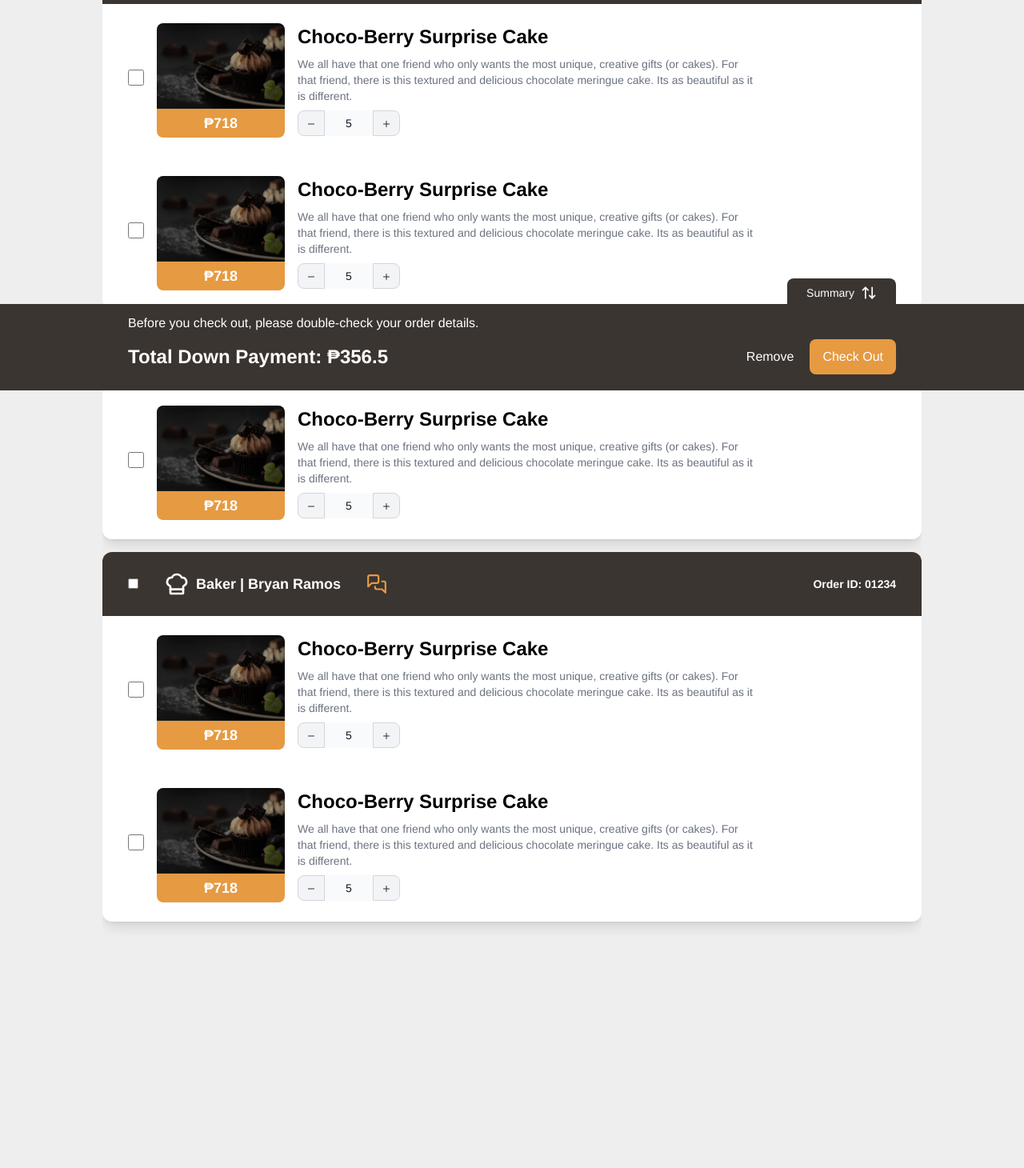
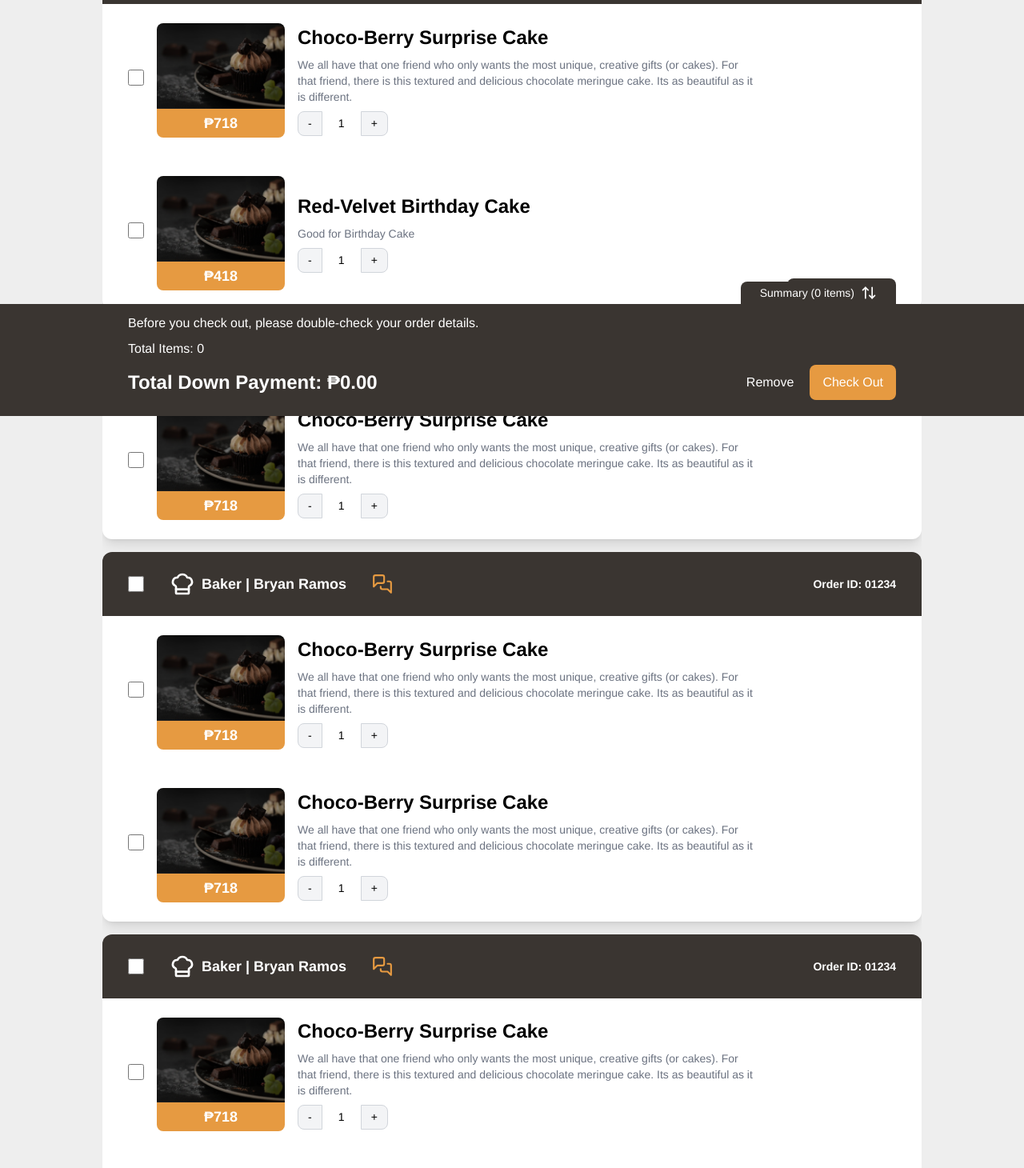
Before and after one commit to BryanIanRamos/Cake-Area, a React (Vite) app: page /Cart in a window 1280 px wide. Shown: the part 420-1880 px from the top of the page at 80% size. Before the commit the page ends 1716 px from the top, so only its background shows below. Built offline with nearby package versions, Linux system fonts and the light colour scheme.

Commit message:
feat: Checkbox funtionality in the Cart Tab

```diff
--- a/src/components/buyer/Cancelled.jsx
+++ b/src/components/buyer/Cancelled.jsx
@@ -6,12 +6,12 @@ export default function Cancelled({ data }) {
       {/*Product Container*/}
       <div className="flex flex-row items-center gap-4">
         <div>
-          <input
+          {/* <input
             type="checkbox"
             name=""
             id=""
             className="w-4 h-4 md:w-5 md:h-5"
-          />
+          /> */}
         </div>
 
         {/* Product Image Container */}
--- a/src/components/buyer/CardProducts.jsx
+++ b/src/components/buyer/CardProducts.jsx
@@ -1,14 +1,58 @@
 import React from "react";
+import { useState, useEffect } from "react";
 
-export default function CardProducts({ data }) {
+// Add this CSS class to hide the spinners
+const inputStyles = `
+  /* For Chrome, Safari, Edge */
+  input::-webkit-outer-spin-button,
+  input::-webkit-inner-spin-button {
+    -webkit-appearance: none;
+    margin: 0;
+  }
+
+  /* For Firefox */
+  input[type=number] {
+    -moz-appearance: textfield;
+  }
+`;
+
+export default function CardProducts({ data, isSelected }) {
+  const [quantity, setQuantity] = useState(data.quantity || 1);
+  const [isChecked, setIsChecked] = useState(false);
+
+  // Add useEffect to sync with parent's isSelected prop
+  useEffect(() => {
+    setIsChecked(isSelected);
+  }, [isSelected]);
+
+  // Add handler for individual checkbox
+  const handleCheckboxChange = (e) => {
+    setIsChecked(e.target.checked);
+  };
+
+  const handleIncrement = () => {
+    setQuantity(prev => prev + 1);
+  };
+
+  const handleDecrement = () => {
+    setQuantity(prev => (prev > 1 ? prev - 1 : 1));
+  };
+
+  const handleQuantityChange = (e) => {
+    const value = parseInt(e.target.value) || 1;
+    setQuantity(value < 1 ? 1 : value);
+  };
+
   return (
+    <>
+      <style>{inputStyles}</style>
       <div className="flex flex-row items-start py-4 md:py-6 px-4 md:px-8 justify-between gap-4 md:gap-0">
         <div className="flex flex-row items-center gap-4">
           <div>
             <input
               type="checkbox"
-            name=""
-            id=""
+              checked={isChecked}
+              onChange={handleCheckboxChange}
               className="w-4 h-4 md:w-5 md:h-5"
             />
           </div>
@@ -30,82 +74,34 @@ export default function CardProducts({ data }) {
             <h3 className="font-bold text-base md:text-xl lg:text-2xl line-clamp-2">
               {data.productName}
             </h3>
-
-          {/* Description - Hidden on mobile */}
-          <p className="hidden md:block text-xs lg:text-sm text-gray-500">
+            <p className="text-sm text-gray-500">
               {data.description}
             </p>
-
-          {/* Quantity Controls */}
-          <form>
-            <div className="relative flex items-center max-w-[8rem]">
+            <div className="flex items-center gap-4">
+              <div className="flex items-center">
                 <button
-                type="button"
-                id="decrement-button"
-                className="bg-gray-100 hover:bg-gray-200 border border-gray-300 rounded-s-lg p-1.5 md:p-3 h-6 md:h-8 focus:ring-gray-100 focus:ring-2 focus:outline-none"
+                  onClick={handleDecrement}
+                  className="bg-gray-100 px-3 py-1 rounded-l-lg border border-gray-300"
                 >
-                <svg
-                  className="w-1 h-1 md:w-2 md:h-2 text-gray-900"
-                  aria-hidden="true"
-                  xmlns="http://www.w3.org/2000/svg"
-                  fill="none"
-                  viewBox="0 0 18 2"
-                >
-                  <path
-                    stroke="currentColor"
-                    strokeLinecap="round"
-                    strokeLinejoin="round"
-                    strokeWidth="2"
-                    d="M1 1h16"
-                  />
-                </svg>
+                  -
                 </button>
                 <input
-                type="text"
-                id="quantity-input"
-                data-input-counter
-                className="bg-gray-50 border-x-0 border-gray-300 h-6 md:h-8 text-center text-gray-900 text-xs md:text-sm focus:ring-blue-500 focus:border-blue-500 block w-full py-1.5 md:py-2.5"
-                placeholder="999"
-                value="5"
-                required
+                  type="number"
+                  value={quantity}
+                  onChange={handleQuantityChange}
+                  className="w-12 text-center border-gray-300"
                 />
                 <button
-                type="button"
-                id="increment-button"
-                className="bg-gray-100 hover:bg-gray-200 border border-gray-300 rounded-e-lg p-1.5 md:p-3 h-6 md:h-8 focus:ring-gray-100 focus:ring-2 focus:outline-none"
+                  onClick={handleIncrement}
+                  className="bg-gray-100 px-3 py-1 rounded-r-lg border border-gray-300"
                 >
-                <svg
-                  className="w-1 h-1 md:w-2 md:h-2 text-gray-900"
-                  aria-hidden="true"
-                  xmlns="http://www.w3.org/2000/svg"
-                  fill="none"
-                  viewBox="0 0 18 18"
-                >
-                  <path
-                    stroke="currentColor"
-                    strokeLinecap="round"
-                    strokeLinejoin="round"
-                    strokeWidth="2"
-                    d="M9 1v16M1 9h16"
-                  />
-                </svg>
+                  +
                 </button>
               </div>
-          </form>
             </div>
           </div>
-
-      {/* Order Details */}
-      {/* <div className="flex flex-col gap-2 md:gap-8 font-semibold w-auto">
-        <div className="gap-1 md:gap-2">
-          <p className="text-xs md:text-sm text-primary font-bold">Order Placed: </p>
-          <p className="text-xs md:text-sm">{data.orderDate}</p>
         </div>
-        <div className="gap-1 md:gap-2">
-          <p className="text-xs md:text-sm text-primary font-bold">To Receive: </p>
-          <p className="text-xs md:text-sm">{data.receiveDate}</p>
       </div>
-      </div> */}
-    </div>
+    </>
   );
 }
--- a/src/components/buyer/CartSummary.jsx
+++ b/src/components/buyer/CartSummary.jsx
@@ -1,18 +1,17 @@
 import React, { useState } from "react";
 import { LuArrowUpDown } from "react-icons/lu";
 
-const CartSummary = ({ totalAmount }) => {
+const CartSummary = ({ totalAmount, totalQuantity }) => {
   const [isVisible, setIsVisible] = useState(false);
 
   return (
     <div className="fixed bottom-0 w-full">
-      {/* Container for both button and content */}
       <div
         className={`transform transition-all duration-300 ease-in-out ${
           isVisible ? "translate-y-0" : "translate-y-full"
         }`}
       >
-        {/* Toggle Button - Attached to the right side */}
+        {/* Toggle Button */}
         <button
           onClick={() => setIsVisible(!isVisible)}
           className="absolute -top-8 right-4 md:right-40 bg-secondary px-6 py-1 rounded-t-lg hover:bg-secondary/90 transition-all duration-300 cursor-pointer flex items-center gap-2"
@@ -32,9 +31,15 @@ const CartSummary = ({ totalAmount }) => {
             <p className="text-xs md:text-sm lg:text-base text-white">
               Before you check out, please double-check your order details.
             </p>
+            {/* Add Total Items Row */}
+            <div className="flex justify-between items-center mt-2">
+              <span className="text-sm md:text-base text-white">
+                Total Items: {totalQuantity || 0}
+              </span>
+            </div>
             <div className="flex flex-row justify-between items-center my-1 md:my-2">
               <span className="font-bold text-md sm:text-lg md:text-xl lg:text-2xl text-white">
-                Total Down Payment: ₱{totalAmount}
+                Total Down Payment: ₱{totalAmount?.toFixed(2) || "0.00"}
               </span>
               <div className="flex space-x-2">
                 <button className="mr-3 text-xs md:text-base text-white rounded-lg hover:text-gray-200 transition-colors">
@@ -49,14 +54,16 @@ const CartSummary = ({ totalAmount }) => {
         </div>
       </div>
 
-      {/* Static button that stays visible when content is hidden */}
+      {/* Static button */}
       <button
         onClick={() => setIsVisible(!isVisible)}
         className={`absolute bottom-0 right-4 md:right-40 bg-secondary px-6 py-1 rounded-t-lg hover:bg-secondary/90 transition-opacity duration-300 cursor-pointer flex items-center gap-2 ${
           isVisible ? "opacity-0" : "opacity-100"
         }`}
       >
-        <span className="text-white text-sm">Summary</span>
+        <span className="text-white text-sm">
+          Summary ({totalQuantity || 0} items)
+        </span>
         <LuArrowUpDown className="text-white transform rotate-180" size={20} />
       </button>
     </div>
--- a/src/components/buyer/Completed.jsx
+++ b/src/components/buyer/Completed.jsx
@@ -6,12 +6,12 @@ export default function Completed({ data }) {
       {/*Product Container*/}
       <div className="flex flex-row items-center gap-4">
         <div>
-          <input
+          {/* <input
             type="checkbox"
             name=""
             id=""
             className="w-4 h-4 md:w-5 md:h-5"
-          />
+          /> */}
         </div>
 
         {/* Product Image Container */}
--- a/src/components/buyer/InProcess.jsx
+++ b/src/components/buyer/InProcess.jsx
@@ -6,12 +6,12 @@ export default function InProcess({ data }) {
       {/*Product Container*/}
       <div className="flex flex-row items-center gap-4">
         <div>
-          <input
+          {/* <input
             type="checkbox"
             name=""
             id=""
             className="w-4 h-4 md:w-5 md:h-5"
-          />
+          /> */}
         </div>
 
         {/* Product Image Container */}
--- a/src/components/buyer/OrderCard.jsx
+++ b/src/components/buyer/OrderCard.jsx
@@ -1,4 +1,4 @@
-import React from 'react';
+import React, { useState, useEffect } from 'react';
 import { LuMessagesSquare } from "react-icons/lu";
 import { LuChefHat } from "react-icons/lu";
 import CardProducts from "./CardProducts";
@@ -8,15 +8,93 @@ import Completed from "./Completed";
 import Cancelled from "./Cancelled";
 import Refund from "./Refund";
 
-const OrderCard = ({ data, type }) => {
+const OrderCard = ({ data, type, onTotalChange }) => {
+  const [isAllSelected, setIsAllSelected] = useState(false);
+  const [selectedProducts, setSelectedProducts] = useState([]);
+
+  // Update total calculations whenever selectedProducts changes
+  useEffect(() => {
+    if (onTotalChange) {
+      const totalAmount = selectedProducts.reduce((sum, product) => {
+        return sum + (product.price * product.quantity);
+      }, 0);
+
+      onTotalChange({
+        amount: totalAmount,
+        selectedProducts: selectedProducts,
+        quantity: selectedProducts.reduce((sum, product) => sum + product.quantity, 0)
+      });
+    }
+  }, [selectedProducts, onTotalChange]);
+
+  // Handle header checkbox change
+  const handleHeaderCheckboxChange = (e) => {
+    const checked = e.target.checked;
+    setIsAllSelected(checked);
+
+    if (checked) {
+      // Select all products with their current quantities
+      const allProducts = data.products.map(product => ({
+        ...product,
+        quantity: product.quantity || 1
+      }));
+      setSelectedProducts(allProducts);
+    } else {
+      setSelectedProducts([]);
+    }
+  };
+
+  // Handle individual product selection and quantity changes
+  const handleProductChange = (product, isChecked, quantity = 1) => {
+    setSelectedProducts(prev => {
+      let newSelected;
+      if (isChecked) {
+        // Add or update product with current quantity and calculated total
+        const updatedProduct = {
+          ...product,
+          quantity,
+          totalPrice: product.price * quantity
+        };
+        newSelected = [...prev.filter(p => p.id !== product.id), updatedProduct];
+      } else {
+        // Remove product if unchecked
+        newSelected = prev.filter(p => p.id !== product.id);
+      }
+
+      // Calculate and update total amount
+      const totalAmount = newSelected.reduce((sum, p) => sum + p.totalPrice, 0);
+      const totalQuantity = newSelected.reduce((sum, p) => sum + p.quantity, 0);
+
+      if (onTotalChange) {
+        onTotalChange({
+          amount: totalAmount,
+          quantity: totalQuantity,
+          selectedProducts: newSelected
+        });
+      }
+
+      return newSelected;
+    });
+
+    // Update isAllSelected based on whether all products are selected
+    const allProducts = data.products.length;
+    const selectedCount = isChecked
+      ? selectedProducts.length + 1
+      : selectedProducts.length - 1;
+    setIsAllSelected(selectedCount === allProducts);
+  };
+
   // Helper function to render the order content based on type
   const renderOrderContent = () => {
     switch(type) {
       case 'cart':
         return data.products.map((product, index) => (
-          <div>
-
-            <CardProducts key={index} data={product} />
+          <div key={index}>
+            <CardProducts
+              data={product}
+              isSelected={isAllSelected}
+              onProductChange={handleProductChange}
+            />
           </div>
         ));
 
@@ -169,42 +247,6 @@ const OrderCard = ({ data, type }) => {
             </div>
           </div>
         );
-      case 'cancelled':
-        return (
-          <div className="flex justify-between">
-            {/* Products */}
-            <div>
-              {data.products.map((product, index) => (
-                <Cancelled
-                  key={index}
-                  data={{
-                    ...data,
-                    products: product
-                  }}
-                />
-              ))}
-            </div>
-            <div className="flex flex-col justify-between my-8">
-              {/* Order Dates */}
-              <div className="flex justify-end gap-8 px-8 pt-4 font-semibold">
-                <div>
-                  <p className="text-orange-400 text-base">Order Placed</p>
-                  <p className="text-sm">{data.orderDate}</p>
-                </div>
-                <div>
-                  <p className="text-orange-400 text-base">To Receive</p>
-                  <p className="text-sm">{data.receiveDate}</p>
-                </div>
-              </div>
-              {/* Cancel Button - Only show for in-process */}
-                <div className="flex justify-end px-8 pb-4 gap-4">
-                  <button className="bg-gray-300 text-black px-8 py-2 rounded">
-                    Visit Shop
-                  </button>
-                </div>
-            </div>
-          </div>
-        );
         case 'refund':
         return (
           <div className="flex justify-between">
@@ -265,11 +307,20 @@ const OrderCard = ({ data, type }) => {
       {/* Header */}
       <div className="flex flex-row gap-4 md:gap-8 items-center justify-between bg-secondary rounded-t-xl py-6 px-4 md:px-8 text-white">
         <div className='flex gap-4 md:gap-8 items-center'>
-          <input type="checkbox" name="" id=""/>
+          {type === 'cart' && (
+            <>
+              <input
+                type="checkbox"
+                checked={isAllSelected}
+                onChange={handleHeaderCheckboxChange}
+                className="w-4 h-4 md:w-5 md:h-5"
+              />
+            </>
+          )}
           <div className="flex gap-2 items-center text-xs md:text-lg font-semibold">
             <LuChefHat size={32} className="md:size-42" />Baker |  {data.bakerName}
           </div>
-          <LuMessagesSquare size={26} className="text-primary" />
+          <LuMessagesSquare size={26} className="text-primary cursor-pointer" />
         </div>
 
 
--- a/src/components/buyer/Refund.jsx
+++ b/src/components/buyer/Refund.jsx
@@ -6,12 +6,12 @@ export default function Refund({ data }) {
       {/*Product Container*/}
       <div className="flex flex-row items-center gap-4">
         <div>
-          <input
+          {/* <input
             type="checkbox"
             name=""
             id=""
             className="w-4 h-4 md:w-5 md:h-5"
-          />
+          /> */}
         </div>
 
         {/* Product Image Container */}
--- a/src/components/buyer/ToRecieve.jsx
+++ b/src/components/buyer/ToRecieve.jsx
@@ -6,12 +6,12 @@ export default function ToReceive({ data }) {
       {/*Product Container*/}
       <div className="flex flex-row items-center gap-4">
         <div>
-          <input
+          {/* <input
             type="checkbox"
             name=""
             id=""
             className="w-4 h-4 md:w-5 md:h-5"
-          />
+          /> */}
         </div>
 
         {/* Product Image Container */}
--- a/src/data/CartData.json
+++ b/src/data/CartData.json
@@ -11,9 +11,9 @@
           "image": "/src/assets/Cake_BG.png"
         },
         {
-          "productName": "Choco-Berry Surprise Cake",
-          "description": "We all have that one friend who only wants the most unique, creative gifts (or cakes). For that friend, there is this textured and delicious chocolate meringue cake. Its as beautiful as it is different.",
-          "price": 718.0,
+          "productName": "Red-Velvet Birthday Cake",
+          "description": "Good for Birthday Cake",
+          "price": 418.0,
           "image": "/src/assets/Cake_BG.png"
         }
       ]
@@ -47,6 +47,36 @@
           "image": "/src/assets/Cake_BG.png"
         }
       ]
+    },
+    {
+      "id": "01234",
+      "bakerName": "Bryan Ramos",
+      "products": [
+        {
+          "productName": "Choco-Berry Surprise Cake",
+          "description": "We all have that one friend who only wants the most unique, creative gifts (or cakes). For that friend, there is this textured and delicious chocolate meringue cake. Its as beautiful as it is different.",
+          "price": 718.0,
+          "image": "/src/assets/Cake_BG.png"
+        },
+        {
+          "productName": "Choco-Berry Surprise Cake",
+          "description": "We all have that one friend who only wants the most unique, creative gifts (or cakes). For that friend, there is this textured and delicious chocolate meringue cake. Its as beautiful as it is different.",
+          "price": 718.0,
+          "image": "/src/assets/Cake_BG.png"
+        },
+        {
+          "productName": "Choco-Berry Surprise Cake",
+          "description": "We all have that one friend who only wants the most unique, creative gifts (or cakes). For that friend, there is this textured and delicious chocolate meringue cake. Its as beautiful as it is different.",
+          "price": 718.0,
+          "image": "/src/assets/Cake_BG.png"
+        },
+        {
+          "productName": "Choco-Berry Surprise Cake",
+          "description": "We all have that one friend who only wants the most unique, creative gifts (or cakes). For that friend, there is this textured and delicious chocolate meringue cake. Its as beautiful as it is different.",
+          "price": 718.0,
+          "image": "/src/assets/Cake_BG.png"
+        }
+      ]
     }
   ]
 }
--- a/src/pages/buyer/Cart.jsx
+++ b/src/pages/buyer/Cart.jsx
@@ -1,5 +1,5 @@
-import React from "react";
-import { Routes, Route, useNavigate } from "react-router-dom";
+import React, { useState, useEffect } from "react";
+import { Routes, Route, useNavigate, useLocation } from "react-router-dom";
 import { LuArrowUpDown } from "react-icons/lu";
 
 // To be Cleaned
@@ -22,6 +22,58 @@ import RefundData from "../../data/RefundData.json";
 
 const Cart = () => {
   const navigate = useNavigate();
+  const location = useLocation();
+  const [totalAmount, setTotalAmount] = useState(0);
+  const [totalQuantity, setTotalQuantity] = useState(0);
+  const [selectedProducts, setSelectedProducts] = useState([]);
+
+  const handleTotalChange = ({ amount, quantity }) => {
+    console.log("Total Amount:", amount, "Total Quantity:", quantity);
+    setTotalAmount(amount);
+    setTotalQuantity(quantity);
+  };
+
+  useEffect(() => {
+    console.log("Selected Products:", selectedProducts);
+    console.log("Total Amount:", totalAmount, "Total Quantity:", totalQuantity);
+    const calculatedTotalAmount = selectedProducts.reduce((sum, product) => {
+      return sum + (product.price * product.quantity);
+    }, 0);
+
+    const calculatedTotalQuantity = selectedProducts.reduce((sum, product) => {
+      return sum + product.quantity;
+    }, 0);
+
+    handleTotalChange({
+      amount: calculatedTotalAmount,
+      quantity: calculatedTotalQuantity
+    });
+  }, [selectedProducts]);
+
+  useEffect(() => {
+    setTotalAmount(0);
+    setSelectedProducts([]);
+  }, [location.pathname]);
+
+  const getOrderCount = () => {
+    switch(location.pathname) {
+      case '/cart':
+      case '/':
+        return CartData.data.length;
+      case '/cart/in-process':
+        return InProcessData.data.length;
+      case '/cart/to-receive':
+        return ToReceiveData.data.length;
+      case '/cart/completed':
+        return CompletedData.data.length;
+      case '/cart/cancelled':
+        return CancelledData.data.length;
+      case '/cart/refund':
+        return RefundData.data.length;
+      default:
+        return 0;
+    }
+  };
 
   return (
     <div className="flex flex-col justify-center gap-8">
@@ -31,7 +83,7 @@ const Cart = () => {
           <div className="flex justify-between pt-24 md:pt-36">
             <div className="flex gap-2 items-center text-xl md:text-3xl font-semibold">
               <h1>My Orders</h1>
-              <h1 className="bg-gray-300 px-3 rounded-md">2</h1>
+              <h1 className="bg-gray-300 px-3 rounded-md">{getOrderCount()}</h1>
             </div>
             <button
               onClick={() => navigate('/')}
@@ -58,7 +110,12 @@ const Cart = () => {
                 <div className="overflow-y-auto flex-1">
                   <div className="flex flex-col gap-4 pb-36">
                     {CartData.data.map((data, index) => (
-                      <OrderCard key={index} data={data} type="cart" />
+                      <OrderCard
+                        key={index}
+                        data={data}
+                        type="cart"
+                        onTotalChange={handleTotalChange}
+                      />
                     ))}
                   </div>
                 </div>
@@ -127,7 +184,10 @@ const Cart = () => {
           </Routes>
         </div>
       </div>
-      <CartSummary totalAmount={356.5} />
+      <CartSummary
+        totalAmount={totalAmount}
+        totalQuantity={totalQuantity}
+      />
     </div>
   );
 };
```
Lines whose indentation alone changed are shown as unchanged.
